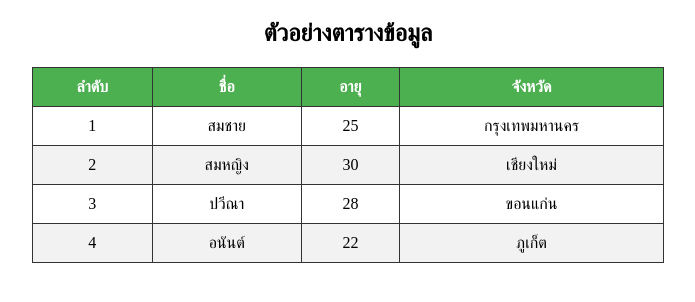
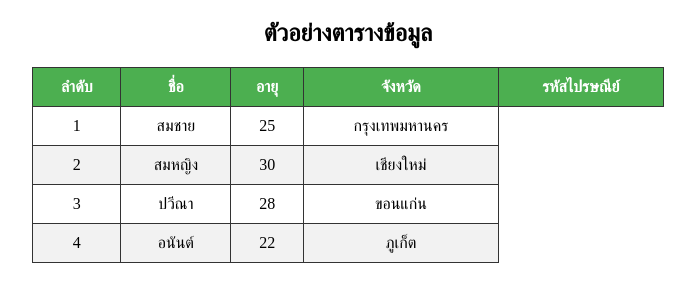
Before and after one commit to Golf42/Golf42.github.io, a plain HTML site: page lab.html in a window 1280 px wide. Shown: the whole page, without its empty margins (292-987 px from the left). Drawn offline with Linux system fonts and the light colour scheme.

Commit message:
Update lab.html

```diff
--- a/lab.html
+++ b/lab.html
@@ -33,6 +33,7 @@
                 <th>ชื่อ</th>
                 <th>อายุ</th>
                 <th>จังหวัด</th>
+                <th>รหัสไปรษณีย์</th>
             </tr>
         </thead>
         <tbody>
```
